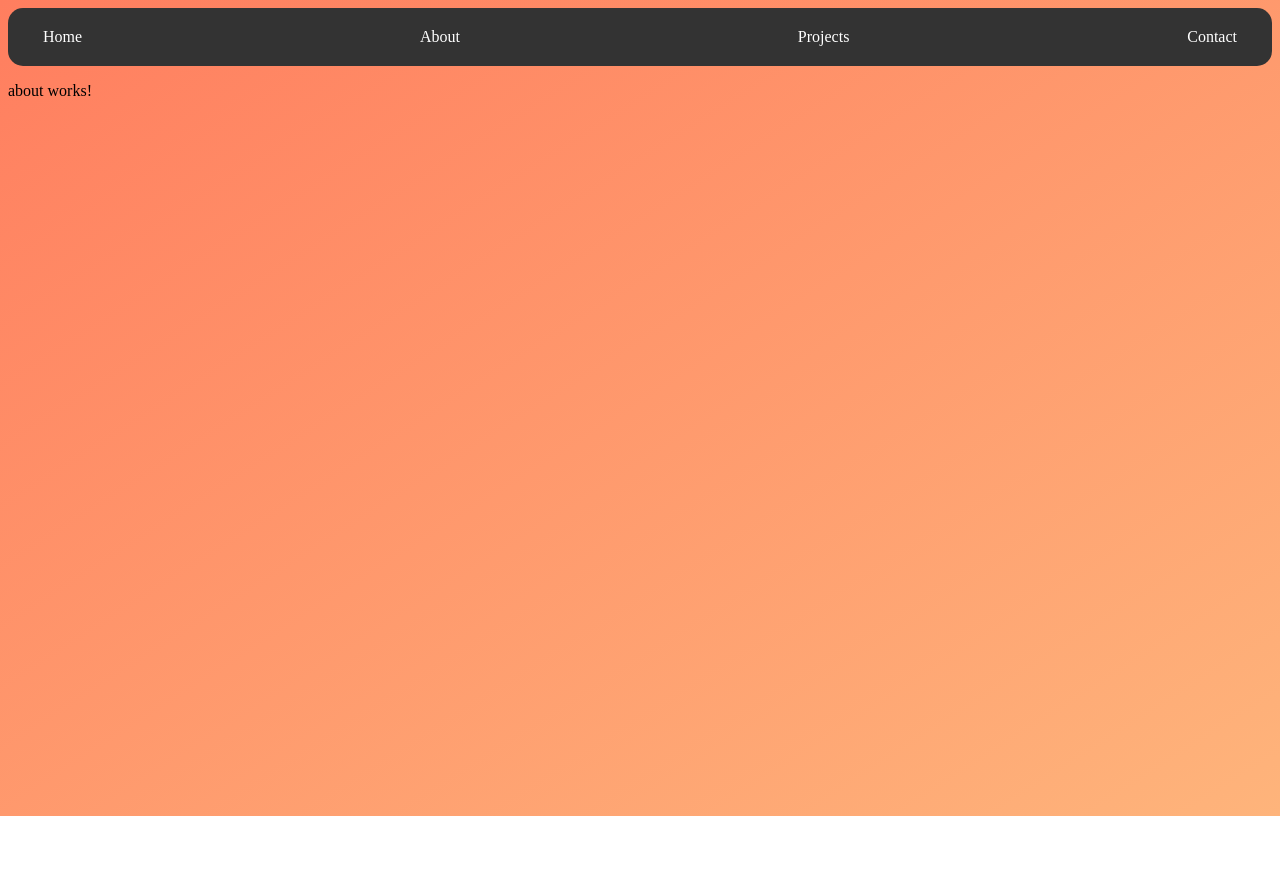
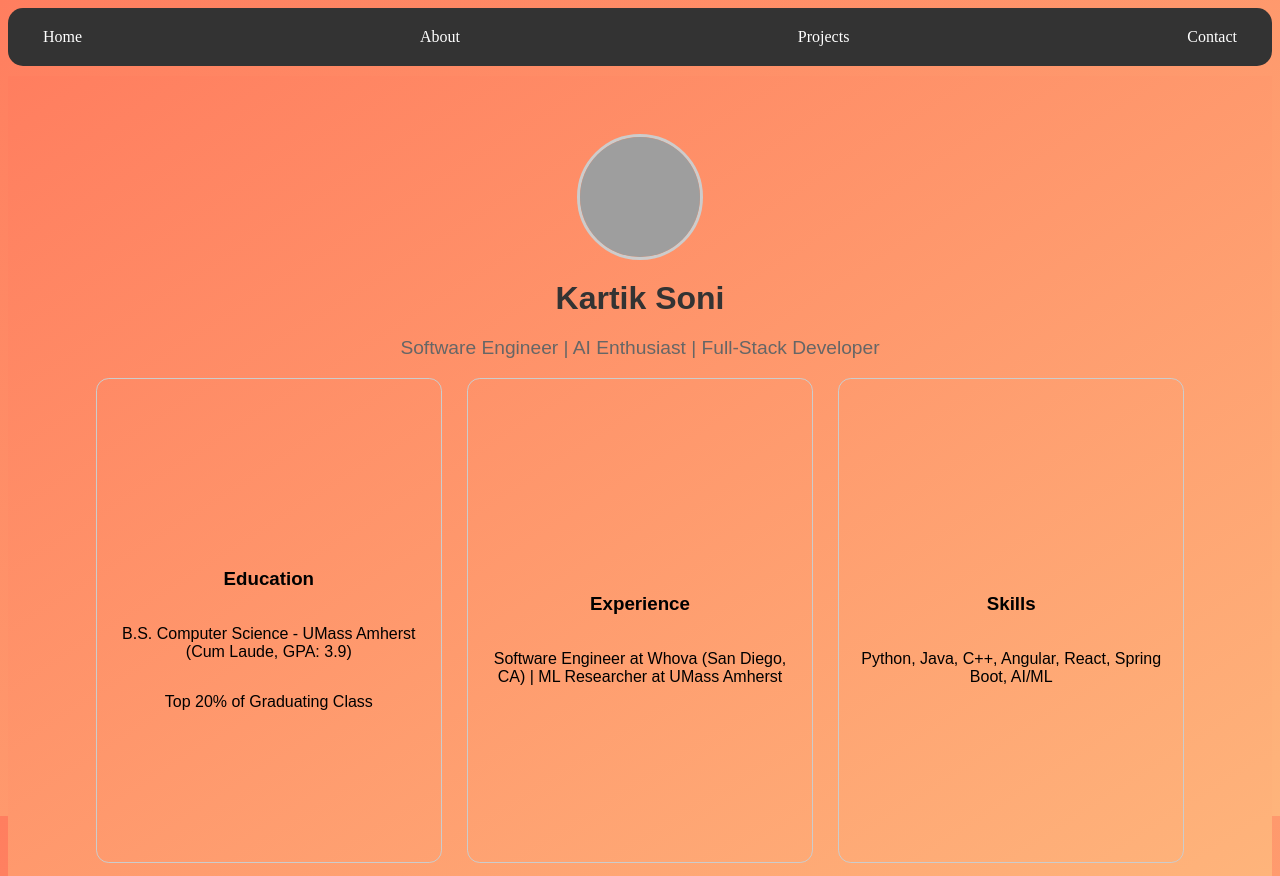
Before and after one commit to kartik-soni1707/my-personal-website, an Angular app: page /about in a window 1280 px wide. Before the commit the page ends 816 px from the top, so only its background shows below. Built offline with nearby package versions, Linux system fonts and the light colour scheme; grey boxes are pictures that could not be loaded.

Commit message:
about section ready

```diff
--- a/src/app/components/about/about.component.css
+++ b/src/app/components/about/about.component.css
@@ -0,0 +1,84 @@
+body {
+    font-family: Arial, sans-serif;
+    margin: 0;
+    padding: 0;
+    text-align: center;
+    height: 100vh;
+    display: flex;
+    flex-direction: column;
+    justify-content: center;
+    align-items: center;
+    overflow: hidden; /* Prevent scrolling */
+}
+
+.profile img {
+    width: 10vw;
+    height: 10vw;
+    border-radius: 50%;
+    border: 0.2em solid #ccc;
+    max-width: 120px;
+    max-height: 120px;
+}
+
+h1 {
+    margin: 0.5em 0;
+    font-size: 2em;
+    color: #333;
+}
+
+.title {
+    color: #666;
+    font-size: 1.2em;
+    margin-bottom: 1em;
+}
+
+.info {
+    display: flex;
+    justify-content: space-between;
+    align-items: stretch;
+    gap: 2vw;
+    width: 85vw;
+    height: 55vh; /* Uses more space but avoids scrolling */
+    max-height: 60vh;
+}
+
+.info div {
+    flex: 1;
+    padding: 2%;
+    border-radius: 0.8em;
+    text-align: center;
+    border: 0.1em solid #ccc;
+    transition: transform 0.2s ease, box-shadow 0.2s ease;
+    display: flex;
+    flex-direction: column;
+    justify-content: center;
+    height: 100%;
+}
+
+.info div:hover {
+    transform: scale(1.2); /* Increased scaling for a more prominent effect */
+    box-shadow: 0px 6px 12px rgba(0, 0, 0, 0.15); /* More depth for hover */
+    background: rgba(0, 115, 230, 0.9); /* Solid background color */
+}
+
+.info i {
+    font-size: 2.2em;
+    color: #0073e6;
+    margin-bottom: 1em;
+}
+
+/* Responsive Adjustments */
+@media (max-width: 1024px) {
+    .info {
+        gap: 1.5vw;
+    }
+}
+
+@media (max-width: 768px) {
+    .info {
+        flex-direction: column;
+        width: 90vw;
+        height: auto;
+        max-height: none;
+    }
+}
--- a/src/app/components/about/about.component.html
+++ b/src/app/components/about/about.component.html
@@ -1 +1,42 @@
-<p>about works!</p>
+<!DOCTYPE html>
+<html lang="en">
+<head>
+    <meta charset="UTF-8">
+    <meta name="viewport" content="width=device-width, initial-scale=1.0">
+    <title>About Me - Kartik Soni</title>
+    <script src="https://kit.fontawesome.com/a076d05399.js" crossorigin="anonymous"></script>
+    <link rel="stylesheet" href="styles.css">
+</head>
+<body>
+
+<div class="header">
+    <div class="profile">
+        <img src="assets/profile.JPG" alt="Profile Picture">
+    </div>
+    <div class="intro">
+        <h1>Kartik Soni</h1>
+        <p class="title">Software Engineer | AI Enthusiast | Full-Stack Developer</p>
+    </div>
+</div>
+
+<div class="info">
+    <div>
+        <i class="fas fa-graduation-cap"></i>
+        <h3>Education</h3>
+        <p>B.S. Computer Science - UMass Amherst (Cum Laude, GPA: 3.9)</p>
+        <p>Top 20% of Graduating Class</p>
+    </div>
+    <div>
+        <i class="fas fa-briefcase"></i>
+        <h3>Experience</h3>
+        <p>Software Engineer at Whova (San Diego, CA) | ML Researcher at UMass Amherst</p>
+    </div>
+    <div>
+        <i class="fas fa-code"></i>
+        <h3>Skills</h3>
+        <p>Python, Java, C++, Angular, React, Spring Boot, AI/ML</p>
+    </div>
+</div>
+
+</body>
+</html>
--- a/src/app/components/about/about.component.ts
+++ b/src/app/components/about/about.component.ts
@@ -1,8 +1,9 @@
+import { CommonModule } from '@angular/common';
 import { Component } from '@angular/core';
 
 @Component({
   selector: 'app-about',
-  imports: [],
+  imports: [CommonModule],
   templateUrl: './about.component.html',
   styleUrl: './about.component.css'
 })
```
